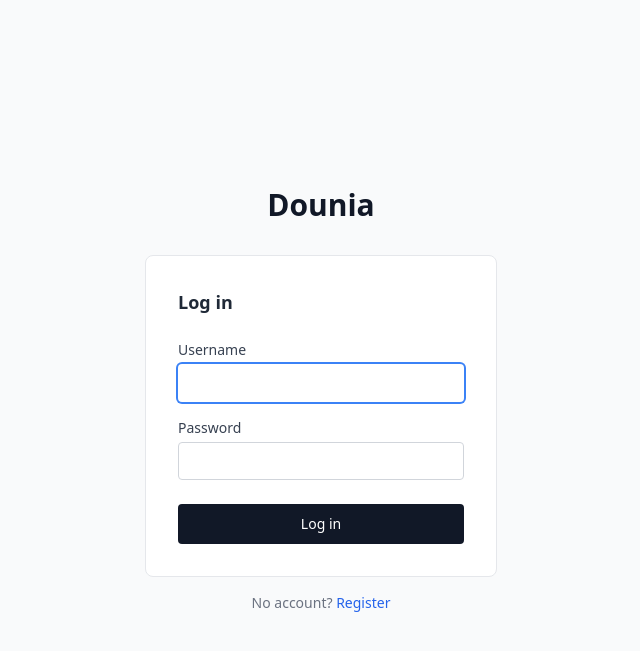
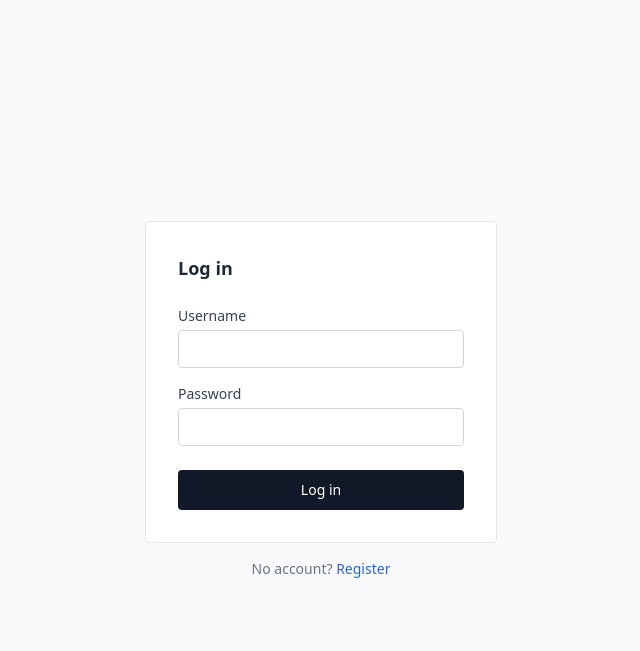
Before and after one commit to theodorejordan/dounia, a Django app: page /login/ in a window 1280 px wide. Shown: the top 651 px of the page, without its empty margins (319-959 px from the left). Run offline with Django 4.2, Linux system fonts and the light colour scheme; some libraries are stand-ins or nearby versions.

Commit message:
style: clean up login page UI to match register page

```diff
--- a/templates/registration/login.html
+++ b/templates/registration/login.html
@@ -8,11 +8,7 @@
 </head>
 <body class="bg-gray-50 min-h-screen flex items-center justify-center">
   <div class="w-full max-w-sm px-4">
-    <div class="text-center mb-8">
-      <h1 class="text-3xl font-bold text-gray-900">Dounia</h1>
-    </div>
-
-    <div class="bg-white rounded-lg border border-gray-200 p-8">
+    <div class="bg-white rounded border border-gray-200 p-8">
       <h2 class="text-lg font-semibold text-gray-800 mb-6">Log in</h2>
 
       <form method="post" novalidate>
@@ -31,7 +27,7 @@
           <label for="id_username" class="block text-sm font-medium text-gray-700 mb-1">Username</label>
           <input type="text" name="username" id="id_username" autofocus
                  value="{{ form.username.value|default:'' }}"
-                 class="w-full px-4 py-2 border border-gray-300 rounded focus:ring-2 focus:ring-blue-500 focus:border-transparent outline-none text-sm">
+                 class="w-full px-4 py-2 border border-gray-300 rounded outline-none text-sm">
           {% for error in form.username.errors %}
             <p class="text-red-500 text-xs mt-1">{{ error }}</p>
           {% endfor %}
@@ -40,7 +36,7 @@
         <div class="mb-6">
           <label for="id_password" class="block text-sm font-medium text-gray-700 mb-1">Password</label>
           <input type="password" name="password" id="id_password"
-                 class="w-full px-4 py-2 border border-gray-300 rounded focus:ring-2 focus:ring-blue-500 focus:border-transparent outline-none text-sm">
+                 class="w-full px-4 py-2 border border-gray-300 rounded outline-none text-sm">
           {% for error in form.password.errors %}
             <p class="text-red-500 text-xs mt-1">{{ error }}</p>
           {% endfor %}
```
